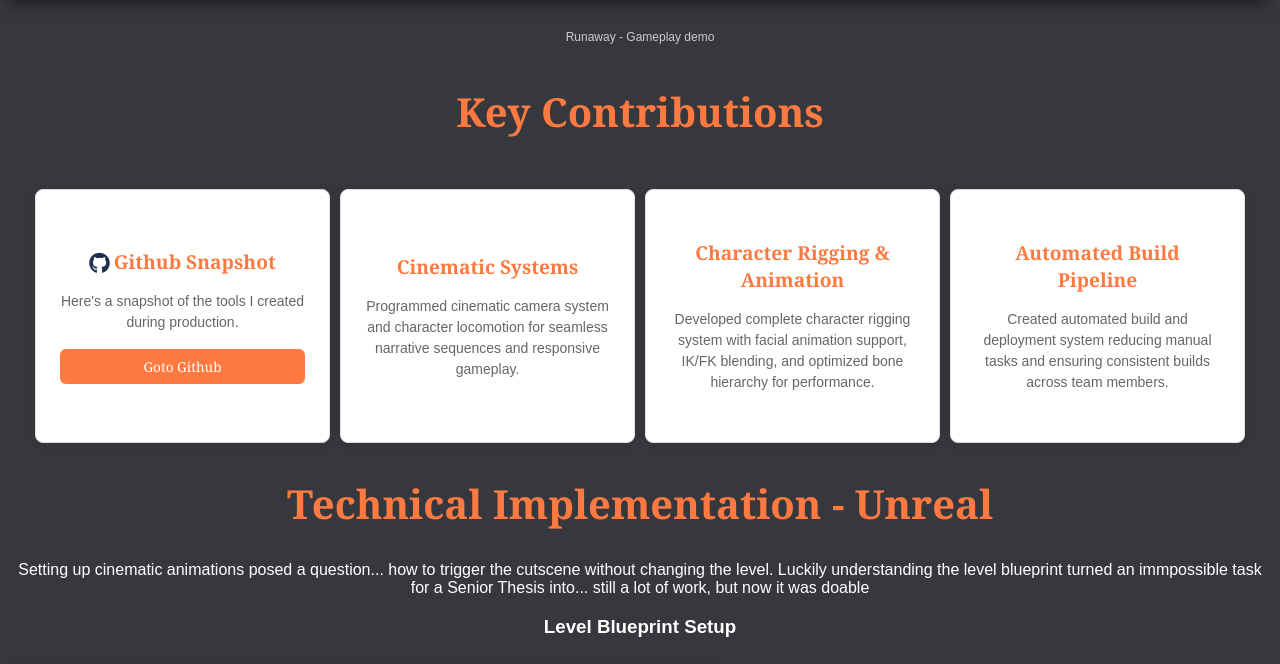
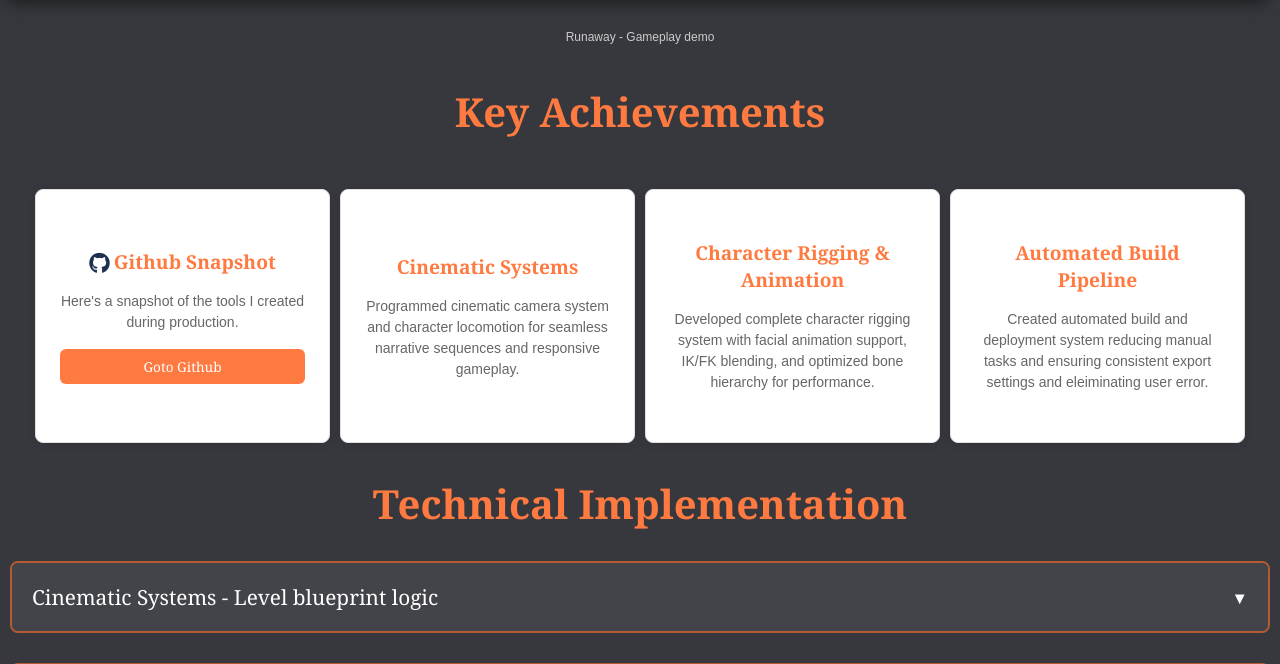
Before and after one commit to cjnowacek/php-website, a PHP site: page /pages-techart/runaway/ in a window 1280 px wide. Shown: the part 1330-1994 px from the top of the page. Run offline with PHP 8.4, Linux system fonts and the light colour scheme.

Commit message:
adding details and layout to runaway page

```diff
--- a/pages-techart/runaway/index.php
+++ b/pages-techart/runaway/index.php
@@ -3,6 +3,7 @@ $page_title = "Runaway - Technical Art";
 include '../../includes/header.php';
 ?>
 
+<!----------- Navigation ------------->
 <div class="container" style="max-width: 1300px;">
     <!-- Breadcrumb Navigation -->
     <nav style="margin: 20px 0; color: var(--text-secondary); font-size: 14px;">
@@ -19,7 +20,7 @@ include '../../includes/header.php';
         <p>Working as the sole developer, I was responsible for every aspect of this project - from character rigging and animation systems to asset optimization and deployment automation. The project challenged me to create efficient workflows that could support rapid iteration while maintaining high visual quality.</p>
     </div>
 
-    <!-- Embedded YouTube Video -->
+<!----------- Embedded YouTube Video ------------->
     <div class="demo-reel" style="margin: 40px 0;">
         <div class="video-container">
             <iframe title="Runaway | BFA Thesis | 2022-2023"
@@ -35,7 +36,8 @@ include '../../includes/header.php';
         </p>
     </div>
 
-    <h2>Key Contributions</h2>
+<!----------- Key Achievements START ------------->
+    <h2>Key Achievements</h2>
     <div class="grid competencies-grid">
 
         <div class="grid-item">
@@ -63,20 +65,25 @@ include '../../includes/header.php';
         <div class="grid-item">
             <div class="project-info">
                 <h3>Automated Build Pipeline</h3>
-                <p class="project-description">Created automated build and deployment system reducing manual tasks and ensuring consistent builds across team members.</p>
+                <p class="project-description">Created automated build and deployment system reducing manual tasks and ensuring consistent export settings and eleiminating user error.</p>
             </div>
         </div>
+    </div>
+<!----------- Key Achievements END ------------->
 
+<!----------- Technical Inplementation ------------->
+    <h2>Technical Implementation</h2>
 
-    </div>
-
-    <!-- Technical Inplementation START -->
-    <h2>Technical Implementation - Unreal</h2>
+<!----------- Cinematic Blueprints ------------->
+    <div class="expandable-section">
+        <button class="expand-toggle">
+           Cinematic Systems - Level blueprint logic <span class="toggle-icon">▼</span>
+        </button>
+        <div class="expandable-content">
 
             <p>Setting up cinematic animations posed a question... how to trigger the cutscene without changing the level. Luckily understanding the level blueprint turned an immpossible task for a Senior Thesis into... still a lot of work, but now it was doable</p>
-    <h3>Level Blueprint Setup</h3>
 
-    <!-- Main Level Blueprint Section -->
+            <h3>Level Blueprint Setup</h3>    <!-- Main Level Blueprint Section -->
             <div class="two-column-section two-column-reverse" style="grid-template-columns: 2fr 1.5fr;">
                 <div>
                     <img src="/static/img/pages/runaway/runaway-main-level-blueprint.webp"
@@ -118,33 +125,49 @@ include '../../includes/header.php';
                     <p>Handling that players state after cutscenes became an important feature to implement. As each cutscene was different and I wanted to direct the play after viewing the cutscene, I needed a way to make the player face the direction I wanted. That nesscitated a return to game handler; stuff like managing the lighting levels or cycling mesh visiblity.</p>
                 </div>
             </div>
+        </div>
+    </div>
+<!----------- Rigging and Animation and Exporting ------------->
+    <div class="expandable-section">
+        <button class="expand-toggle">
+            Rigging and Exporting<span class="toggle-icon">▼</span>
+        </button>
+        <div class="expandable-content">
+
+<!----------- Rigging ------------->
+            <div class="two-column-section" style="grid-template-columns: 1.5fr 2fr;">
+                <div>
+                    <h3>Rigging</h3>
+                    <p>The rigging was handled in Maya. I wanted to use unreal's control rig built into the engine but considering I didn't have time to learn it for this project, I decide to stick with maya rigging. </p>
+                </div>
+                <div class="demo-reel">
+                    <div class="video-container">
+                        <iframe title="robin-rig-showcase"
+                          src="https://www.youtube.com/embed/RGZt7E0X0zg?autohide=1&modestbranding=1&rel=0"
+                          frameborder="0"
+                          allow="accelerometer; autoplay; clipboard-write; encrypted-media; gyroscope; picture-in-picture"
+                          allowfullscreen
+                          loading="lazy">
+                        </iframe>
+                    </div>
+                </div>
+            </div>
+
+<!----------- Animation ------------->
 
 
-    <!-- Technical Inplementation - Animation START -->
-    <h2>Technical Implementation - Unreal</h2>
+<!----------- Exporting ------------->
+            <div class="two-column-section" style="grid-template-columns: 1.5fr 2fr;">
+                <div>
+                    <h3>Exporting</h3>
+                    <p>Exporting was a really big pain in the beginning. However, I figured out how to script the animation export. Turning a cumbersome task taking over 30 seconds for each animation into 2 seconds. This was crucial in order to itterate quickly and get feedback whether I was on track or needed to pivot</p>
+                </div>
+                    <div>
+                    <a href="https://github.com/cjnowacek/maya-tools-lab/blob/89f7c5b4d28bb9b6fccbc0d72c9d9a6b53beae93/live/BfaOps_AnimExporter.py" target="_blank" class="competency-link">Animation Export Script</a>
+                    </div>
+            </div>
 
-    <div class="about-text" style="max-width: 800px; margin: 0 auto 40px auto; text-align: left;">
-        <div style="background: var(--form-bg); padding: 20px; border-radius: 8px; margin: 20px 0;">
-            <pre style="color: var(--text-secondary); font-family: 'Courier New', monospace; font-size: 14px; line-height: 1.6; margin: 0;">
-<code># Automated character rig generation
-def create_character_rig(character_mesh):
-    """Generate complete character rig with IK/FK systems"""
-
-    # Create joint hierarchy
-    spine_joints = create_spine_chain(character_mesh)
-    arm_joints = create_limb_chain(character_mesh, 'arm')
-    leg_joints = create_limb_chain(character_mesh, 'leg')
-
-    # Setup IK/FK controls
-    setup_ikfk_switch(arm_joints, 'arm')
-    setup_ikfk_switch(leg_joints, 'leg')
-
-    # Facial rig with blend shapes
-    create_facial_controls(character_mesh)
-
-    return finalize_rig(character_mesh)
-</code>
-          </pre>
+        </div>
     </div>
 
     <h2>Project Results</h2>
@@ -191,7 +214,7 @@ def create_character_rig(character_mesh):
 
     <h2>Lessons Learned</h2>
     <div class="about-text" style="max-width: 800px; margin: 0 auto 40px auto; text-align: left;">
-        <p><strong>Pipeline First:</strong> Investing time early in pipeline development and scripts paid dividends throughout production. Automated systems allowed me to focus on creative work instead of technical bottlenecks. It made a world a different during crunch time.</p>
+        <p><strong>Pipeline First:</strong> Investing time early in pipeline development and scripts paid dividends throughout production. Automated systems allowed me to focus on creative work instead of technical bottlenecks. It made a world of different during crunch time.</p>
 
         <p><strong>Iterative Development:</strong> Small, frequent iterations were more effective than large milestone deliveries. This approach allowed for course corrections and less headaches. Yet another reason why pipeline scripting early on was so important.</p>
     </div>
@@ -203,4 +226,14 @@ def create_character_rig(character_mesh):
     </div>
 </div>
 
+<script>
+document.querySelectorAll('.expand-toggle').forEach(button => {
+    button.addEventListener('click', function() {
+        this.classList.toggle('active');
+        const content = this.nextElementSibling;
+        content.classList.toggle('active');
+    });
+});
+</script>
+
 <?php include '../../includes/footer.php'; ?>
--- a/static/css/projects.css
+++ b/static/css/projects.css
@@ -427,8 +427,6 @@
     font-family: Cambria, Georgia, serif;
 }
 
-/* Add these styles to your static/css/projects.css file */
-
 /* Two-column layout for text and images */
 .two-column-section {
     display: grid;
@@ -486,3 +484,52 @@
         order: -1;
     }
 }
+
+/* Expandable Sections */
+.expandable-section {
+    margin: 30px 0;
+    border: 2px solid var(--subheader-color);
+    border-radius: 8px;
+    overflow: hidden;
+}
+
+.expand-toggle {
+    width: 100%;
+    background: var(--form-bg);
+    color: var(--text-color);
+    border: none;
+    padding: 20px;
+    text-align: left;
+    font-size: 1.3em;
+    font-family: Cambria, Georgia, serif;
+    cursor: pointer;
+    display: flex;
+    justify-content: space-between;
+    align-items: center;
+    transition: background 0.3s ease;
+}
+
+.expand-toggle:hover {
+    background: var(--subheader-color);
+}
+
+.toggle-icon {
+    transition: transform 0.3s ease;
+    font-size: 0.8em;
+}
+
+.expand-toggle.active .toggle-icon {
+    transform: rotate(180deg);
+}
+
+.expandable-content {
+    padding: 0 20px;
+    max-height: 0;
+    overflow: hidden;
+    transition: max-height 0.5s ease, padding 0.5s ease;
+}
+
+.expandable-content.active {
+    max-height: 5000px; /* Large enough for your content */
+    padding: 20px;
+}
```
Lines whose indentation alone changed are shown as unchanged.
